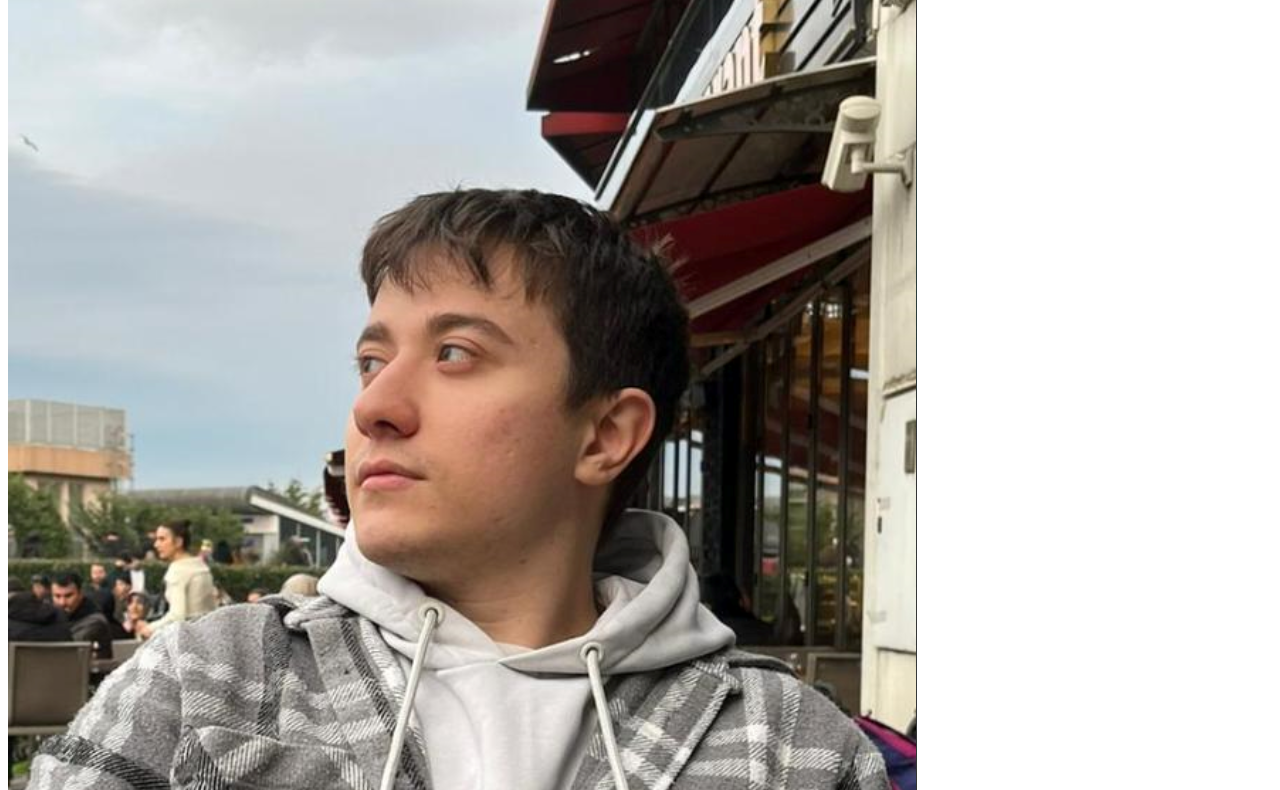
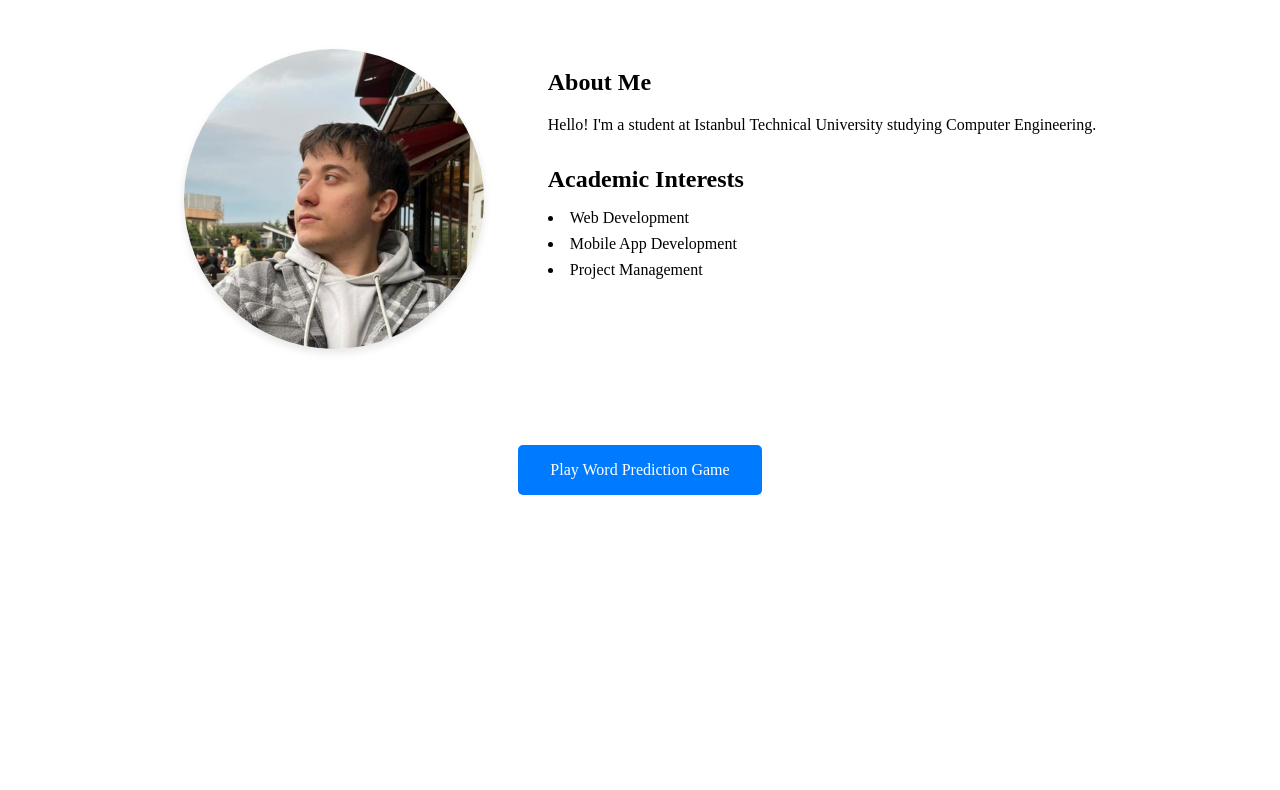
Before and after one commit to itu-itis24-ercans21/portfolio, a plain HTML site: page index.html in a window 1280 px wide. Shown: the part 113-903 px from the top of the page. After the commit the page ends 800 px from the top, so only its background shows below. Drawn offline with Linux system fonts and the light colour scheme.

Commit message:
feat: added style to main page

```diff
--- /dev/null
+++ b/css/home.css
@@ -0,0 +1,62 @@
+.container {
+  max-width: 1200px;
+  margin: 0 auto;
+  padding: 2rem;
+  text-align: center;
+}
+
+.profile {
+  display: flex;
+  justify-content: center;
+  align-items: flex-start;
+  gap: 4rem;
+  margin: 4rem 0;
+  flex-wrap: wrap;
+}
+
+.profile-image {
+  width: 300px;
+  height: 300px;
+  object-fit: cover;
+  border-radius: 50%;
+  box-shadow: 0 4px 8px rgba(0, 0, 0, 0.1);
+}
+
+.bio {
+  max-width: 600px;
+  text-align: left;
+}
+
+.bio .academic-interests {
+  margin-top: 2rem;
+  text-align: left;
+}
+
+.bio .academic-interests h2 {
+  margin-bottom: 1rem;
+}
+
+.bio .academic-interests ul {
+  list-style-position: inside;
+  padding-left: 0;
+  margin-bottom: 2rem;
+}
+
+.bio .academic-interests li {
+  margin-bottom: 0.5rem;
+}
+
+.game-button {
+  display: inline-block;
+  padding: 1rem 2rem;
+  background-color: #007bff;
+  color: white;
+  text-decoration: none;
+  border-radius: 5px;
+  margin-top: 2rem;
+  transition: background-color 0.3s;
+}
+
+.game-button:hover {
+  background-color: #0056b3;
+}
--- a/index.html
+++ b/index.html
@@ -4,28 +4,30 @@
     <meta charset="UTF-8" />
     <meta name="viewport" content="width=device-width, initial-scale=1.0" />
     <title>Selim Dilşad Ercan - Portfolio</title>
+    <link rel="stylesheet" href="css/style.css" />
+    <link rel="stylesheet" href="css/home.css" />
   </head>
   <body>
-    <div>
+    <div class="container">
       <header>
         <h1>Selim Dilşad Ercan</h1>
       </header>
 
       <main>
-        <section>
+        <section class="profile">
           <img
             src="images/profile.png"
             alt="Selim Dilşad Ercan"
             class="profile-image"
           />
-          <div>
+          <div class="bio">
             <h2>About Me</h2>
             <p>
               Hello! I'm a student at Istanbul Technical University studying
               Computer Engineering.
             </p>
 
-            <div>
+            <div class="academic-interests">
               <h2>Academic Interests</h2>
               <ul>
                 <li>Web Development</li>
@@ -36,7 +38,7 @@
           </div>
         </section>
 
-        <a href="game.html">Play Word Prediction Game</a>
+        <a href="game.html" class="game-button">Play Word Prediction Game</a>
       </main>
     </div>
   </body>
```
